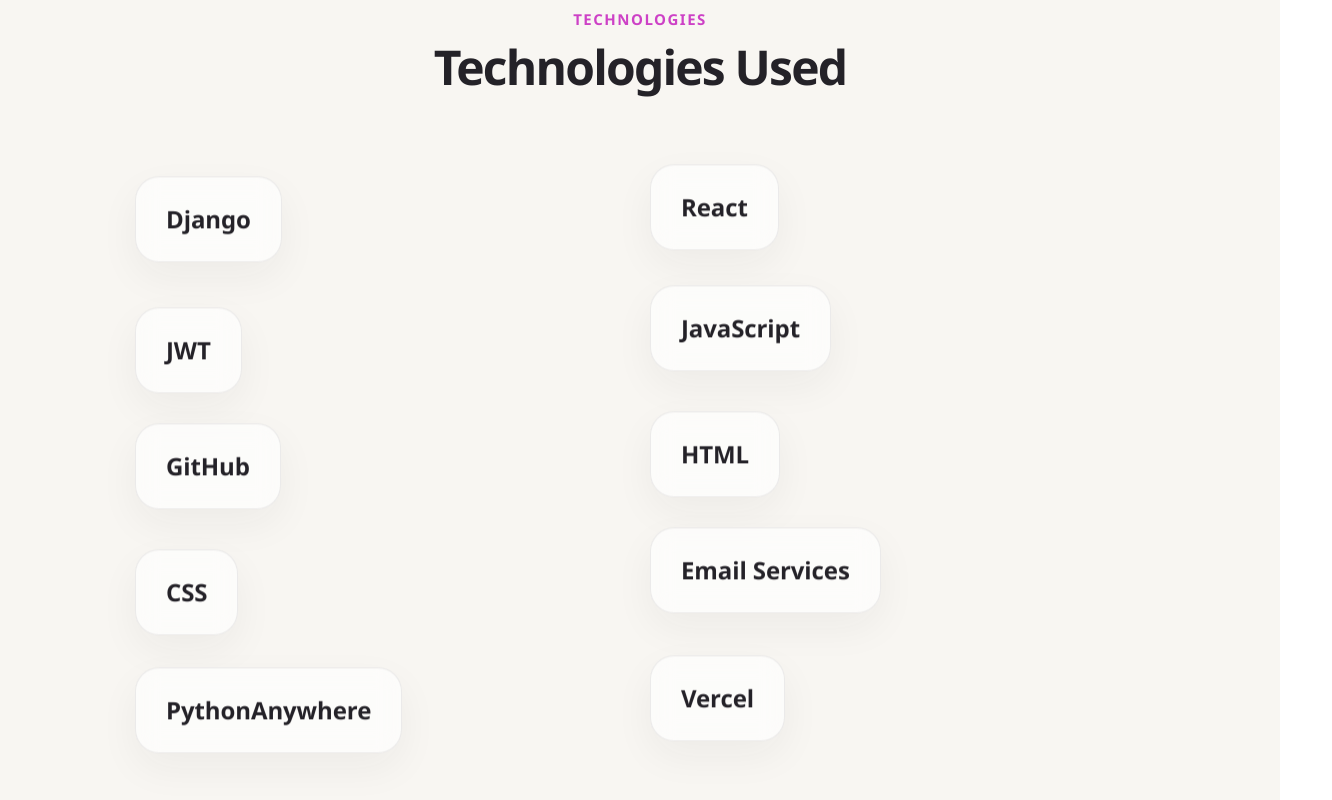
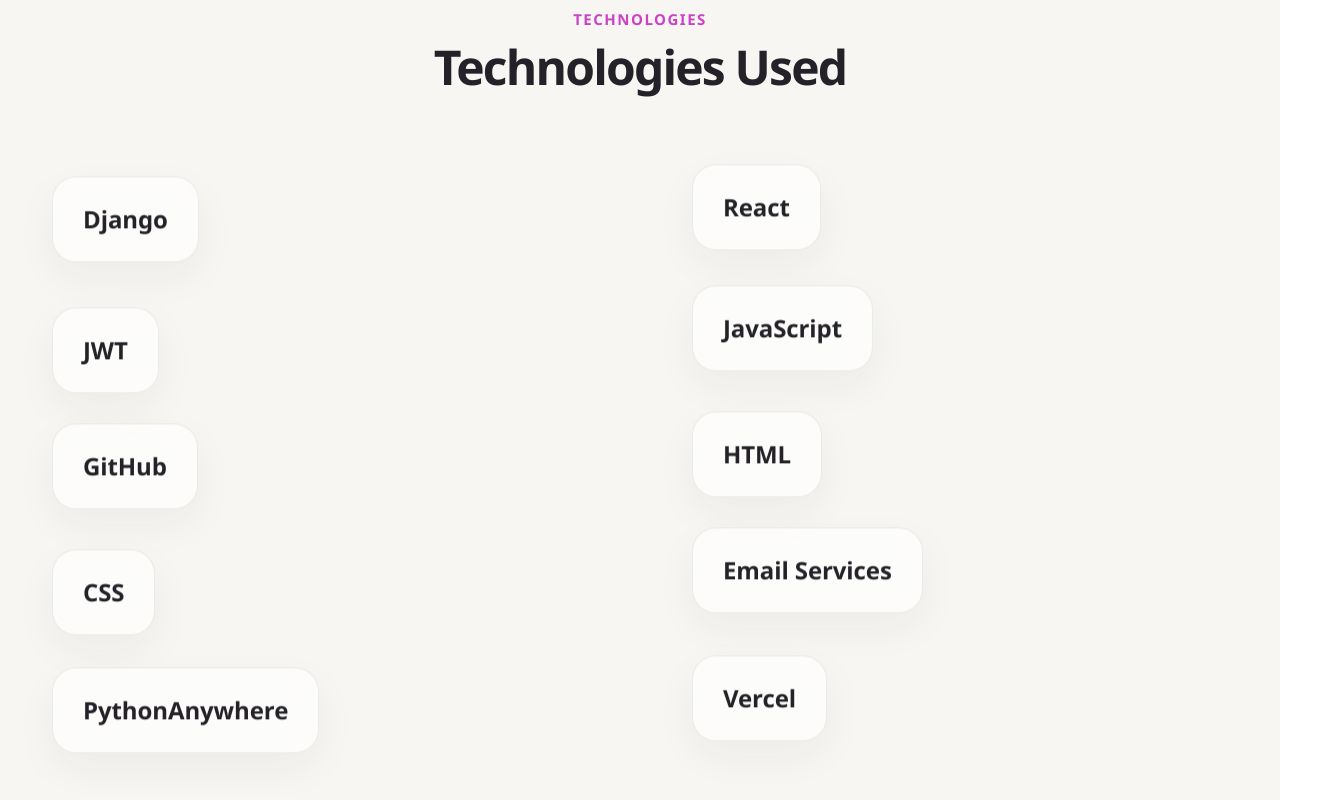
Before and after one commit to khalidmuhamadmuhamad80-arch/portfolio-frontend, a React app: page /projects/mk-web-studio in a window 1280 px wide. Shown: the part 1520-2320 px from the top of the page, 1332 px wide, since content can reach past the window. Built offline with nearby package versions, Linux system fonts and the light colour scheme; no server answers; the HTML template or start-up script is replaced by a standard one.

Commit message:
Update navbar text color

```diff
--- a/src/components/mkwebstudio.css
+++ b/src/components/mkwebstudio.css
@@ -503,13 +503,13 @@
   align-items: center;
   justify-content: center;
 
-  gap: 35px 55px;
+  gap: 35px 40px;
 
   margin: 55px auto 0;
 
   padding: 35px 20px;
 
-  width: min(1050px, 100%);
+  width: min(1300px, 195%);
 
   box-sizing: border-box;
 }
```
